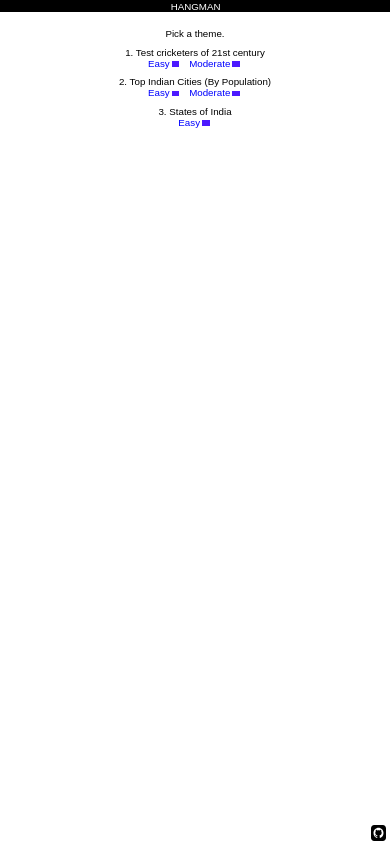
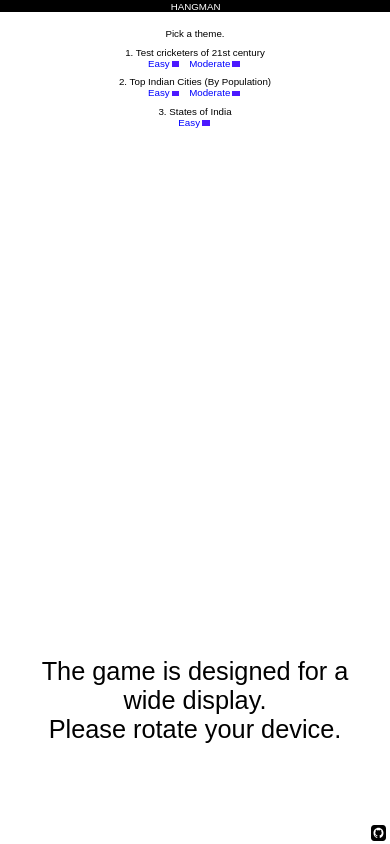
Before and after one commit to ujjaval-shah/hangman, a React (Create React App) app: page / in a window 390 px wide. Built offline with nearby package versions, Linux system fonts and the light colour scheme; grey boxes are pictures that could not be loaded; a web font is replaced by a local one.

Commit message:
footer message for narrow display

```diff
--- a/src/App.css
+++ b/src/App.css
@@ -34,3 +34,16 @@
 	width: fit-content;
 	height: 4vw;
 }
+
+.footer-message {
+	margin: auto;
+	position: fixed;
+	bottom: 10vh;
+	font-size: 3vh;
+	width: 100%;
+}
+
+.footer-text {
+	padding: 4vw;
+	margin: auto;
+}
--- a/src/App.js
+++ b/src/App.js
@@ -5,6 +5,7 @@ import { Routes, Route } from "react-router-dom";
 import Home from './components/Home';
 import PageNotFound from './components/PageNotFound';
 import Github from './components/Github';
+import FooterMessage from './components/FooterMessage';
 
 function App() {
 	return (
@@ -16,6 +17,7 @@ function App() {
 				<Route path="*" element={<PageNotFound />} />
 			</Routes>
 			<Github />
+			<FooterMessage />
 		</div>
 	);
 }
--- /dev/null
+++ b/src/components/FooterMessage.jsx
@@ -0,0 +1,36 @@
+import React, { Component } from 'react';
+
+class FooterMessage extends Component {
+
+    state = {
+        isMobile: window.innerWidth < window.innerHeight,
+    }
+
+    updateIsMobile = () => {
+        this.setState({
+            isMobile: window.innerWidth < window.innerHeight
+        });
+    }
+
+    componentDidMount = () => {
+        window.addEventListener('resize', this.updateIsMobile);
+    }
+
+    componentWillUnmount = () => {
+        window.removeEventListener('resize', this.updateIsMobile);
+    }
+
+    render() {
+        return this.state.isMobile && (
+            <div className='footer-message gamingfont'>
+                <div className='footer-text'>
+                    The game is designed for a wide display.
+                    <br />
+                    Please rotate your device.
+                </div>
+            </div>
+        );
+    }
+}
+
+export default FooterMessage;
```
